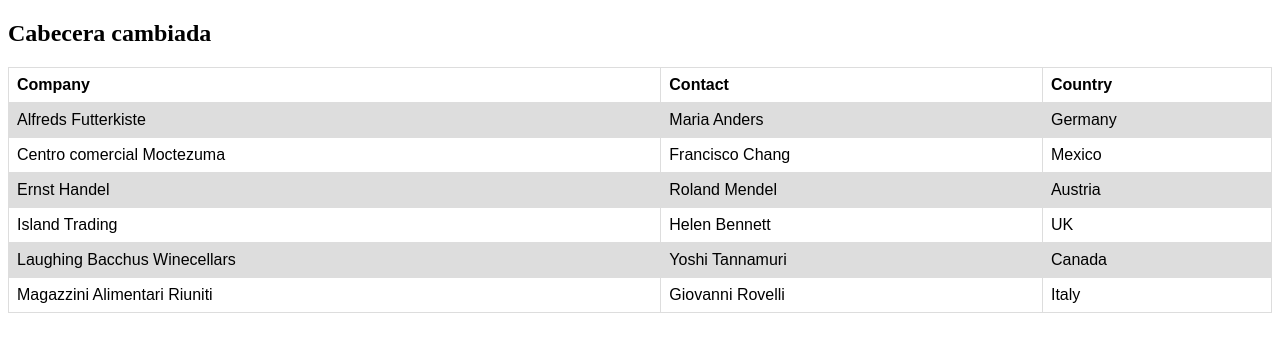
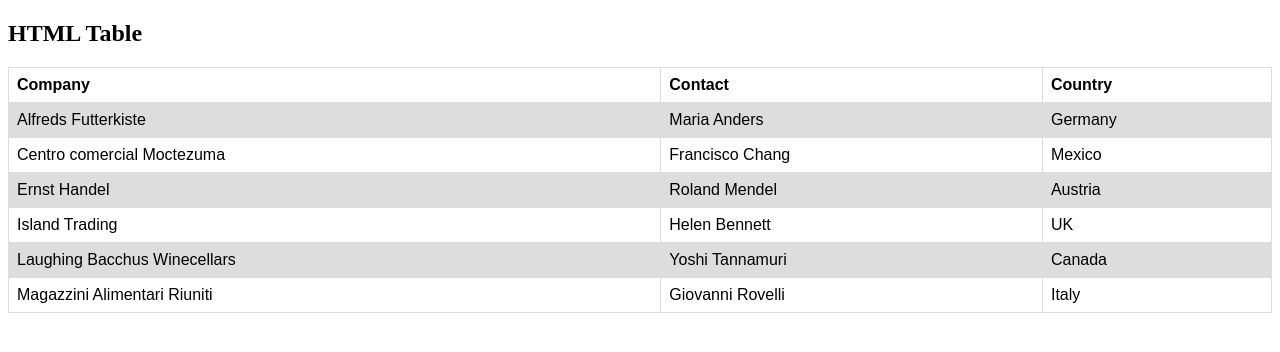
Before and after one commit to jmartinez-gomez/html-table, a plain HTML site: page index.html in a window 1280 px wide. Drawn offline with Linux system fonts and the light colour scheme.

Commit message:
Revert "Cambio cabecera"

```diff
--- a/index.html
+++ b/index.html
@@ -21,7 +21,7 @@ tr:nth-child(even) {
 </head>
 <body>
 
-<h2>Cabecera cambiada</h2>
+<h2>HTML Table</h2>
 
 <table>
   <tr>
```
